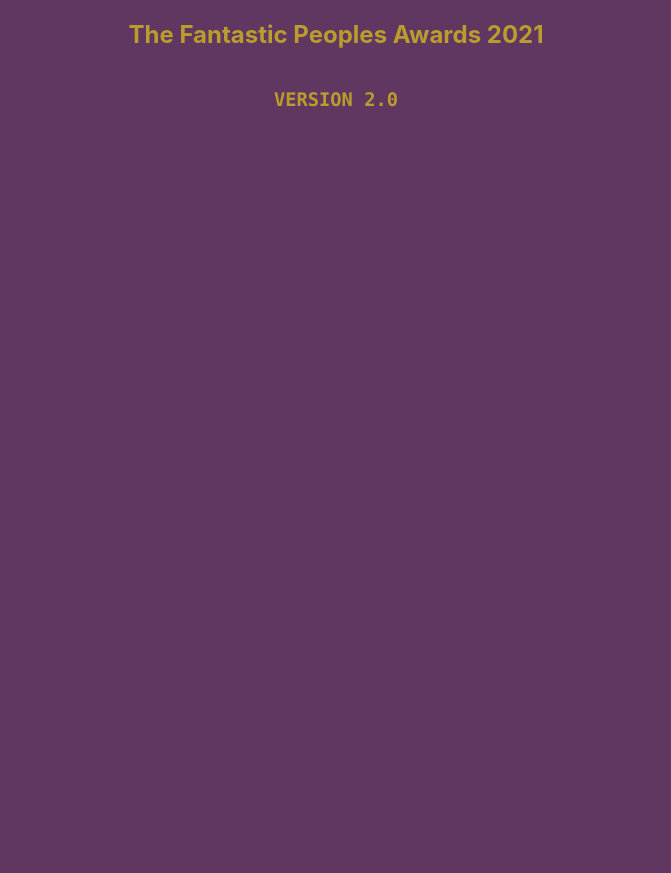
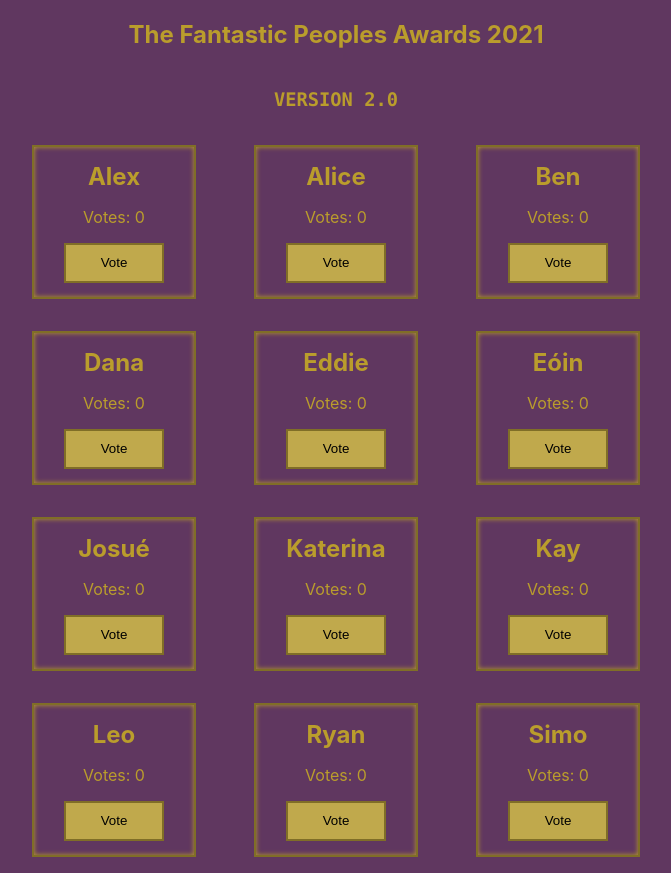
Before and after one commit to ryanpierre/fantastic-people, a React (Create React App) app: page / in a window 1280 px wide. Shown: the whole page, without its empty margins (304-975 px from the left). Before the commit the page ends 800 px from the top, so only its background shows below. Built offline with nearby package versions, Linux system fonts and the light colour scheme.

Commit message:
create basic fantastic peoples awards layout

```diff
--- a/src/App.js
+++ b/src/App.js
@@ -1,14 +1,16 @@
 import './App.css';
+import NomineeList from './components/nominee-list';
 
-function App() {
+const App = () => {
   return (
     <div className="App">
       <h2>The Fantastic Peoples Awards 2021</h2>
       <h3>
         <code>VERSION 2.0</code>
       </h3>
+      <NomineeList />
     </div>
   );
-}
+};
 
 export default App;
--- /dev/null
+++ b/src/components/nominee-list/index.css
@@ -0,0 +1,7 @@
+.nominee-list {
+  display: flex;
+  flex-wrap: wrap;
+  justify-content: space-between;
+  width: 100%;
+  max-width: 640px;
+}
--- /dev/null
+++ b/src/components/nominee-list/index.js
@@ -0,0 +1,30 @@
+import React from 'react';
+import Nominee from '../nominee';
+import './index.css';
+
+let nomineesDB = [
+  { id: 0, name: 'Alex', votes: 0 },
+  { id: 1, name: 'Alice', votes: 0 },
+  { id: 2, name: 'Ben', votes: 0 },
+  { id: 3, name: 'Dana', votes: 0 },
+  { id: 4, name: 'Eddie', votes: 0 },
+  { id: 5, name: 'Eóin', votes: 0 },
+  { id: 6, name: 'Josué', votes: 0 },
+  { id: 7, name: 'Katerina', votes: 0 },
+  { id: 8, name: 'Kay', votes: 0 },
+  { id: 9, name: 'Leo', votes: 0 },
+  { id: 10, name: 'Ryan', votes: 0 },
+  { id: 11, name: 'Simo', votes: 0 },
+];
+
+const NomineeList = () => {
+  return (
+    <div className="nominee-list">
+      {nomineesDB.map((nominee) => (
+        <Nominee {...nominee} />
+      ))}
+    </div>
+  );
+};
+
+export default NomineeList;
--- /dev/null
+++ b/src/components/nominee/index.css
@@ -0,0 +1,37 @@
+.nominee {
+  display: flex;
+  flex-direction: column;
+  align-items: center;
+  justify-content: center;
+
+  width: 25%;
+  margin: 16px;
+  border: 2px solid rgb(128, 110, 39);
+  height: 150px;
+
+  -webkit-box-shadow: inset 0px 0px 5px rgb(186, 157, 44);
+  -moz-box-shadow: inset 0px 0px 5px rgb(186, 157, 44);
+  box-shadow: inset 0px 0px 5px rgb(186, 157, 44);
+  outline: none;
+}
+
+.nominee-name {
+  font-size: 24px;
+  font-weight: 700;
+  margin: 0;
+}
+
+.nominee-vote-button {
+  cursor: pointer;
+  min-width: 100px;
+  height: 40px;
+  background: rgb(192, 169, 76);
+  border: 2px solid rgb(128, 110, 39);
+}
+
+.nominee-vote-button:active {
+  -webkit-box-shadow: inset 0px 0px 7px rgb(154, 128, 28);
+  -moz-box-shadow: inset 0px 0px 7px rgb(154, 128, 28);
+  box-shadow: inset 0px 0px 7px rgb(154, 128, 28);
+  outline: none;
+}
--- /dev/null
+++ b/src/components/nominee/index.js
@@ -0,0 +1,14 @@
+import React from 'react';
+import './index.css';
+
+const Nominee = ({ id, name, votes }) => {
+  return (
+    <div className="nominee">
+      <p className="nominee-name">{name}</p>
+      <p className="nominee-votes">Votes: {votes}</p>
+      <button className="nominee-vote-button">Vote</button>
+    </div>
+  );
+};
+
+export default Nominee;
--- a/src/index.css
+++ b/src/index.css
@@ -9,6 +9,12 @@ body {
   -moz-osx-font-smoothing: grayscale;
 }
 
+button {
+  appearance: none;
+  outline: none;
+  border: none;
+}
+
 code {
   font-family: source-code-pro, Menlo, Monaco, Consolas, 'Courier New',
     monospace;
```
